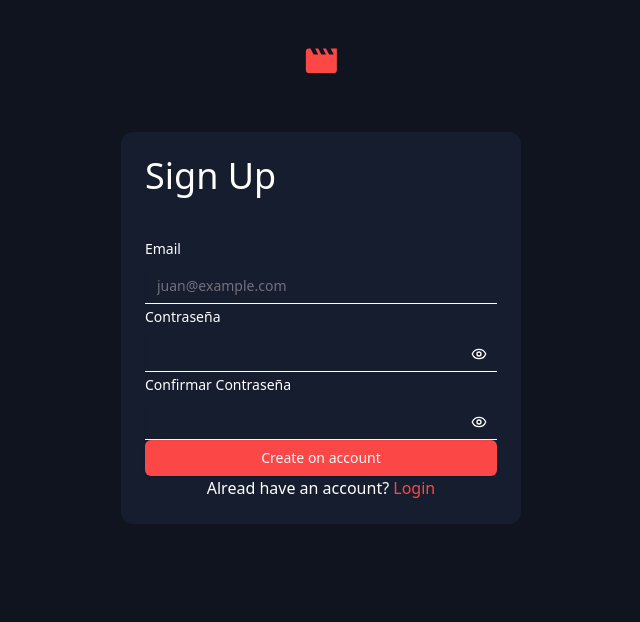
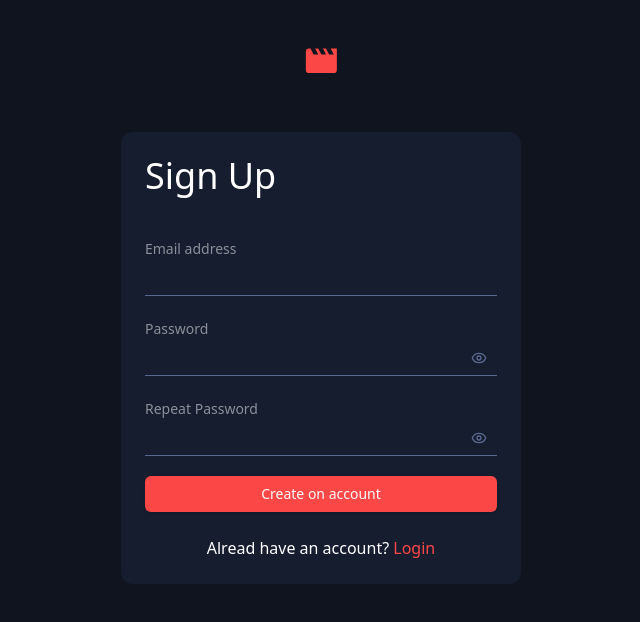
Before and after one commit to JamesBarr456/app-tmdb, a Next.js app: page /register in a window 1280 px wide. Shown: the top 622 px of the page, without its empty margins (319-959 px from the left). Built offline with nearby package versions, Linux system fonts and the light colour scheme.

Commit message:
style: inputs form login-register color:text-caret-border

```diff
--- a/src/components/forms/form-login.tsx
+++ b/src/components/forms/form-login.tsx
@@ -1,6 +1,6 @@
 'use client';
 
-import { EyeClosedIcon, EyeOpenIcon } from '@radix-ui/react-icons';
+import { Eye, EyeClosed } from 'lucide-react';
 import {
   Form,
   FormControl,
@@ -18,6 +18,7 @@ import { loginAction } from '@/actions/auth';
 import { useForm } from 'react-hook-form';
 import { useRouter } from 'next/navigation';
 import { zodResolver } from '@hookform/resolvers/zod';
+import { cn } from '@/lib/utils';
 
 function FormLogin() {
   const [state, formAction, isPending] = useActionState(loginAction, null);
@@ -44,49 +45,64 @@ function FormLogin() {
 
   return (
     <Form {...form}>
-      <form action={formAction} className="space-y-5">
+      <form action={formAction} className="space-y-5 mb-6">
         <FormField
           control={form.control}
           name="email"
-          render={({ field }) => (
-            <FormItem>
-              <FormLabel>Email</FormLabel>
+          render={({ field, fieldState }) => (
+            <FormItem className="space-y-0">
+              <FormLabel className="opacity-50">Email address</FormLabel>
               <FormControl>
-                <Input type="email" placeholder="juan@example.com" {...field} />
+                <div className="relative">
+                  <Input
+                    className={cn(
+                      'border-0 border-b rounded-none caret-bright-red focus-visible:ring-0 transition-colors',
+                      fieldState.error
+                        ? 'border-b-red-500'
+                        : 'border-b-greyish-blue'
+                    )}
+                    type="email"
+                    {...field}
+                  />
+                  <FormMessage className="absolute right-0 top-0 h-fulls -translate-x-8 translate-y-2" />
+                </div>
               </FormControl>
-              <FormMessage />
             </FormItem>
           )}
         />
         <FormField
           control={form.control}
           name="password"
-          render={({ field }) => (
-            <FormItem>
-              <FormLabel>Contraseña</FormLabel>
+          render={({ field, fieldState }) => (
+            <FormItem className="space-y-0">
+              <FormLabel className="opacity-50">Password</FormLabel>
               <FormControl>
                 <div className="relative">
-                  <Input type={showPassword ? 'text' : 'password'} {...field} />
+                  <Input
+                    className={cn(
+                      'border-0 border-b rounded-none caret-bright-red  focus-visible:ring-0 transition-colors',
+                      fieldState.error
+                        ? 'border-b-red-500'
+                        : 'border-b-greyish-blue'
+                    )}
+                    type={showPassword ? 'text' : 'password'}
+                    {...field}
+                  />
                   <Button
                     type="button"
                     variant="ghost"
                     size="icon"
-                    className="absolute right-0 top-0 h-full px-3 py-2 hover:bg-transparent"
+                    className="absolute right-0 top-0 h-full px-3 py-2 text-greyish-blue hover:bg-transparent  hover:text-bright-red"
                     onClick={() => setShowPassword(!showPassword)}
                   >
-                    {showPassword ? (
-                      <EyeClosedIcon className="h-4 w-4" />
-                    ) : (
-                      <EyeOpenIcon className="h-4 w-4" />
-                    )}
+                    {showPassword ? <EyeClosed /> : <Eye />}
                   </Button>
+                  <FormMessage className="absolute right-0 top-0 h-fulls -translate-x-8 translate-y-2" />
                 </div>
               </FormControl>
-              <FormMessage />
             </FormItem>
           )}
         />
-
         <Button
           type="submit"
           className="w-full py-4 bg-bright-red hover:bg-white hover:text-dark-blue font-light"
--- a/src/components/forms/form-register.tsx
+++ b/src/components/forms/form-register.tsx
@@ -46,24 +46,24 @@ function FormRegister() {
   }, [state]);
 
   return (
-    <div className="w-full">
     <Form {...form}>
-        <form action={formAction}>
+      <form action={formAction} className="space-y-5 mb-6">
         <FormField
           control={form.control}
           name="email"
           render={({ field, fieldState }) => (
-              <FormItem>
-                <FormLabel>Email</FormLabel>
+            <FormItem className="space-y-0">
+              <FormLabel className="opacity-50">Email address</FormLabel>
               <FormControl>
                 <div className="relative">
                   <Input
                     className={cn(
-                        'border-0 border-b rounded-none focus-visible:ring-0 transition-colors',
-                        fieldState.error ? 'border-b-red-500' : 'border-b-white'
+                      'border-0 border-b rounded-none caret-bright-red focus-visible:ring-0 transition-colors',
+                      fieldState.error
+                        ? 'border-b-red-500'
+                        : 'border-b-greyish-blue'
                     )}
                     type="email"
-                      placeholder="juan@example.com"
                     {...field}
                   />
                   <FormMessage className="absolute right-0 top-0 h-fulls -translate-x-8 translate-y-2" />
@@ -76,14 +76,16 @@ function FormRegister() {
           control={form.control}
           name="password"
           render={({ field, fieldState }) => (
-              <FormItem>
-                <FormLabel>Contraseña</FormLabel>
+            <FormItem className="space-y-0">
+              <FormLabel className="opacity-50">Password</FormLabel>
               <FormControl>
                 <div className="relative">
                   <Input
                     className={cn(
-                        'border-0 border-b rounded-none focus-visible:ring-0 transition-colors',
-                        fieldState.error ? 'border-b-red-500' : 'border-b-white'
+                      'border-0 border-b rounded-none caret-bright-red  focus-visible:ring-0 transition-colors',
+                      fieldState.error
+                        ? 'border-b-red-500'
+                        : 'border-b-greyish-blue'
                     )}
                     type={showPassword ? 'text' : 'password'}
                     {...field}
@@ -92,7 +94,7 @@ function FormRegister() {
                     type="button"
                     variant="ghost"
                     size="icon"
-                      className="absolute right-0 top-0 h-full px-3 py-2 hover:bg-transparent  hover:text-bright-red"
+                    className="absolute right-0 top-0 h-full px-3 py-2 text-greyish-blue hover:bg-transparent  hover:text-bright-red"
                     onClick={() => setShowPassword(!showPassword)}
                   >
                     {showPassword ? <EyeClosed /> : <Eye />}
@@ -107,14 +109,16 @@ function FormRegister() {
           control={form.control}
           name="confirmPassword"
           render={({ field, fieldState }) => (
-              <FormItem>
-                <FormLabel>Confirmar Contraseña</FormLabel>
+            <FormItem className="space-y-0">
+              <FormLabel className="opacity-50">Repeat Password</FormLabel>
               <FormControl>
                 <div className="relative">
                   <Input
                     className={cn(
-                        'border-0 border-b rounded-none focus-visible:ring-0 transition-colors',
-                        fieldState.error ? 'border-b-red-500' : 'border-b-white'
+                      'border-0 border-b rounded-none caret-bright-red  focus-visible:ring-0 transition-colors',
+                      fieldState.error
+                        ? 'border-b-red-500'
+                        : 'border-b-greyish-blue'
                     )}
                     type={showConfirmPassword ? 'text' : 'password'}
                     {...field}
@@ -123,10 +127,8 @@ function FormRegister() {
                     type="button"
                     variant="ghost"
                     size="icon"
-                      className="absolute right-0 top-0 h-full px-3 py-2 hover:bg-transparent hover:text-bright-red"
-                      onClick={() =>
-                        setShowConfirmPassword(!showConfirmPassword)
-                      }
+                    className="absolute right-0 top-0 h-full text-greyish-blue px-3 py-2  hover:bg-transparent hover:text-bright-red"
+                    onClick={() => setShowConfirmPassword(!showConfirmPassword)}
                   >
                     {showConfirmPassword ? <EyeClosed /> : <Eye />}
                   </Button>
@@ -144,7 +146,6 @@ function FormRegister() {
         </Button>
       </form>
     </Form>
-    </div>
   );
 }
 
```
Lines whose indentation alone changed are shown as unchanged.
